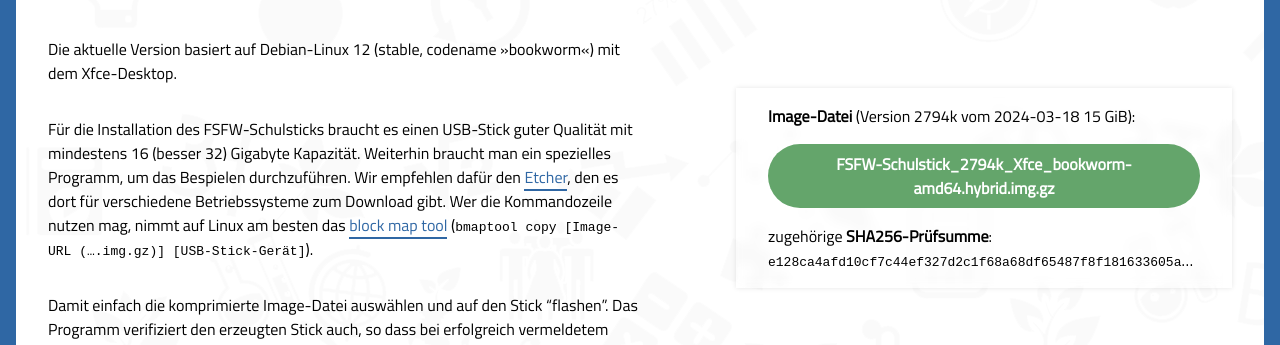
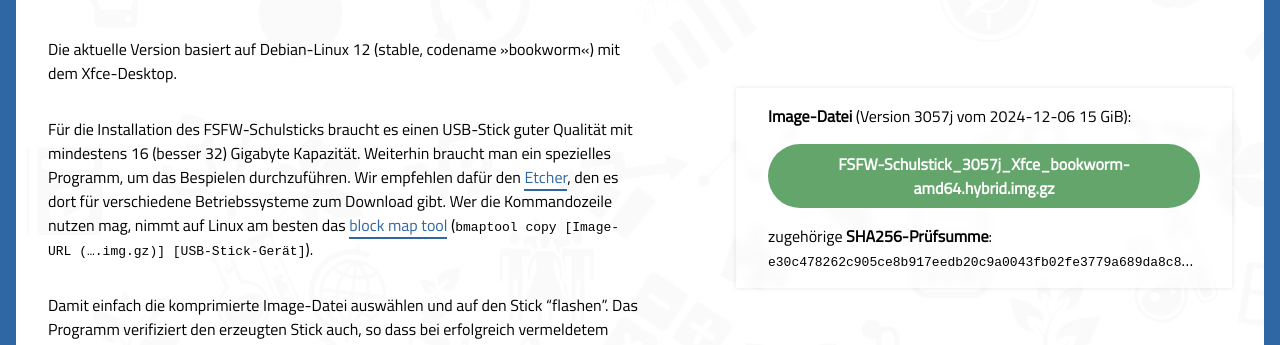
Before and after one commit to fsfw-dresden/schulstick-page, a Jekyll site: the page built from index.md, in a window 1280 px wide and 900 px high, scrolled down 1396 px. Shown: the part 156-501 px from the top of the window. Built offline with Jekyll 4.4.1, drawn with Linux system fonts in a browser that asks for light colours.

Commit message:
New version 3057j / 2024-12-06

```diff
--- a/index.md
+++ b/index.md
@@ -32,11 +32,11 @@ Für die Installation des FSFW-Schulsticks braucht es einen USB-Stick guter Qual
 Damit einfach die komprimierte Image-Datei auswählen und auf den Stick "flashen". Das Programm verifiziert den erzeugten Stick auch, so dass bei erfolgreich vermeldetem Abschluss der Stick auch funktionieren sollte.
 Das Image kann für USB-Sticks mit 16 Gigabyte oder mehr verwendet werden, da sich die Persistenz-Partition beim ersten Start auf die verfügbare Größe anpasst.
 
-> **Image-Datei** (Version 2794k vom 2024-03-18 15 GiB):
+> **Image-Datei** (Version 3057j vom 2024-12-06 15 GiB):
 >
-> [FSFW-Schulstick_2794k_Xfce_bookworm-amd64.hybrid.img.gz](https://ftp.inf.tu-dresden.de/os/FSFW/FSFW-Schulstick_2794k_Xfce_bookworm-amd64.hybrid.img.gz)
+> [FSFW-Schulstick_3057j_Xfce_bookworm-amd64.hybrid.img.gz](https://ftp.inf.tu-dresden.de/os/FSFW/FSFW-Schulstick_3057j_Xfce_bookworm-amd64.hybrid.img.gz)
 >
-> zugehörige **SHA256-Prüfsumme**: `e128ca4afd10cf7c44ef327d2c1f68a68df65487f8f181633605ad857a0ee15f`
+> zugehörige **SHA256-Prüfsumme**: `e30c478262c905ce8b917eedb20c9a0043fb02fe3779a689da8c8b425962f6b5`
 {: .downloads .right}
 
 </section>
```
